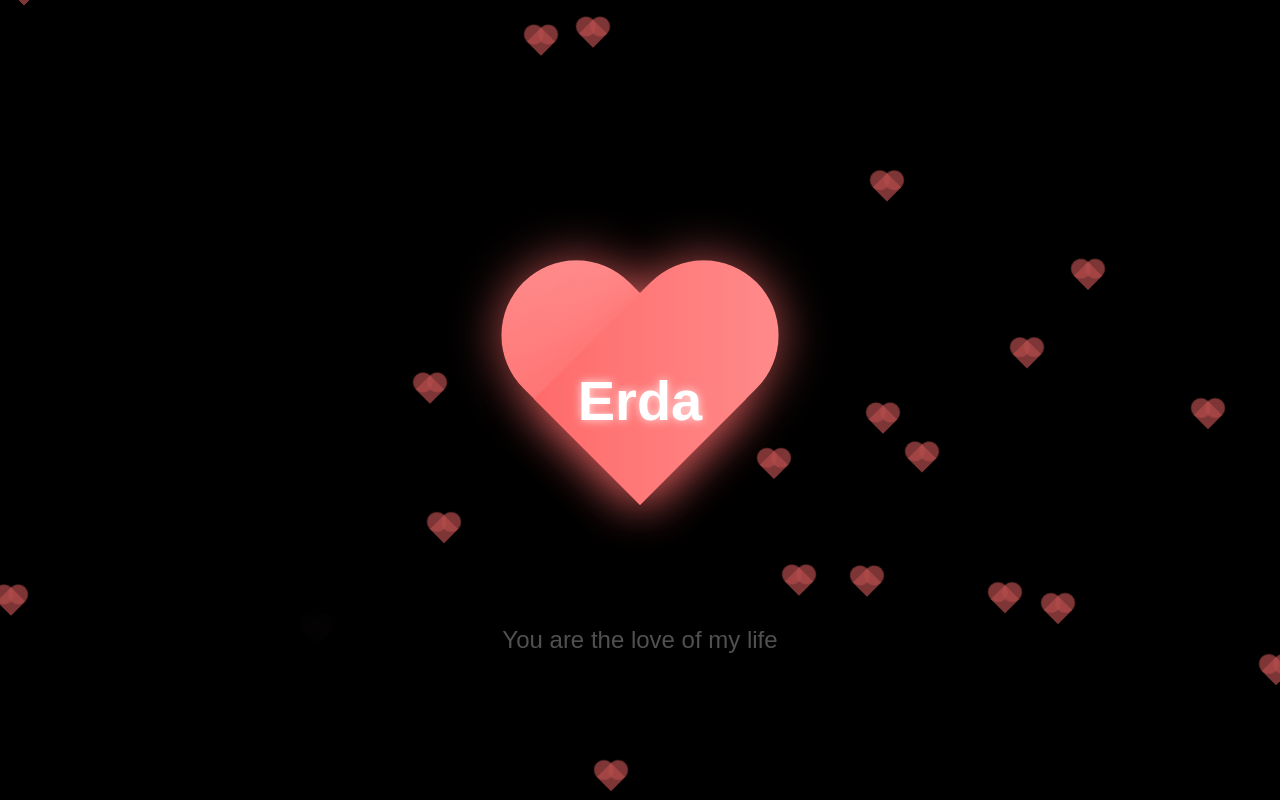
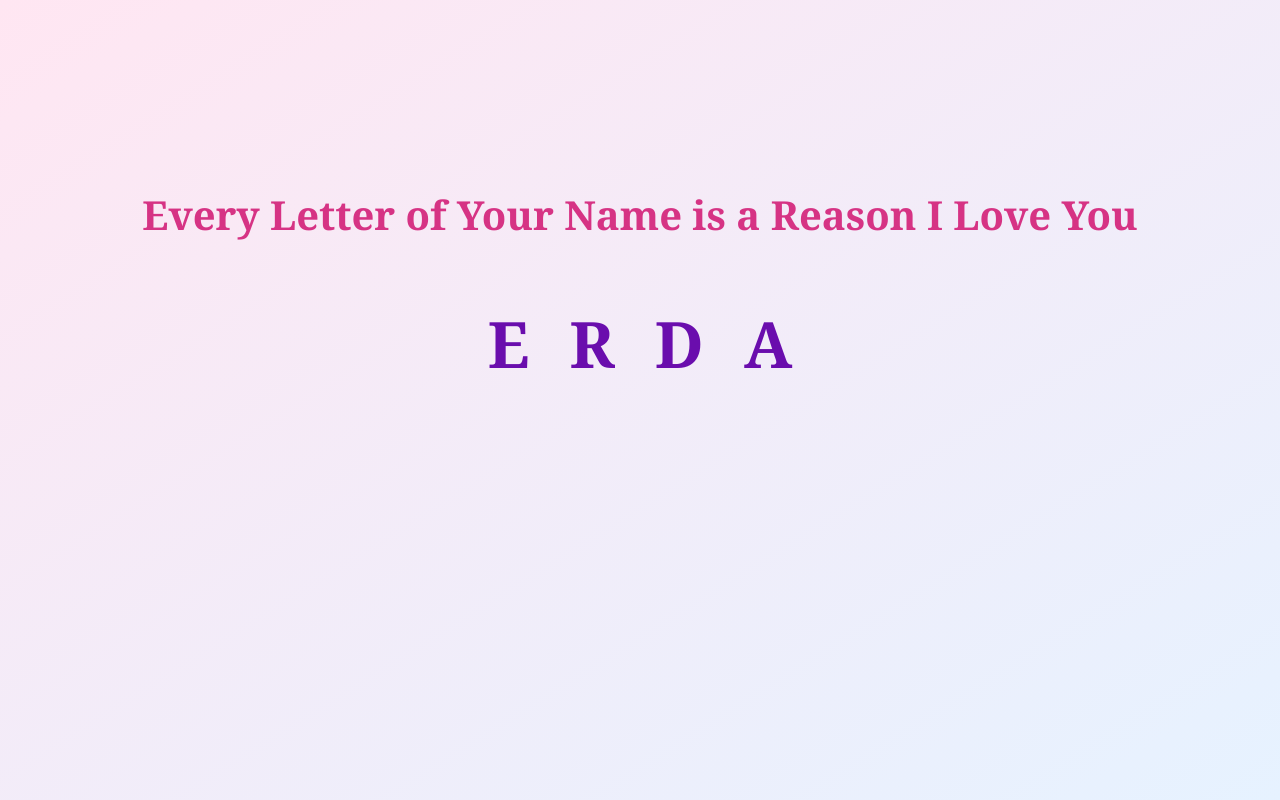
Before and after one commit to AbaziGroup/Erda, a plain HTML site: page Index.html in a window 1280 px wide. Drawn offline with Linux system fonts and the light colour scheme.

Commit message:
Update Index.html

```diff
--- a/Index.html
+++ b/Index.html
@@ -3,222 +3,102 @@
 <head>
     <meta charset="UTF-8">
     <meta name="viewport" content="width=device-width, initial-scale=1.0">
-    <title>For My Beautiful Erda</title>
+    <title>For My Erda</title>
     <style>
-        * {
-            margin: 0;
-            padding: 0;
-            box-sizing: border-box;
-            font-family: 'Arial', sans-serif;
-        }
-
         body {
-            background-color: #000;
-            color: #fff;
-            min-height: 100vh;
-            overflow: hidden;
+            font-family: 'Georgia', serif;
+            background: linear-gradient(to bottom right, #ffe6f2, #e6f2ff);
             display: flex;
             justify-content: center;
             align-items: center;
+            min-height: 100vh;
+            margin: 0;
+            color: #333;
         }
-
         .container {
             text-align: center;
-            position: relative;
-            width: 100%;
-            height: 100vh;
+            padding: 2rem;
         }
-
-        .heart-container {
-            position: absolute;
-            top: 50%;
-            left: 50%;
-            transform: translate(-50%, -50%) scale(0);
-            animation: heartReveal 2.5s ease-out forwards;
-            animation-delay: 1s;
+        .title {
+            font-size: 2.5rem;
+            margin-bottom: 3rem;
+            color: #d63384;
         }
-
-        .heart {
-            position: relative;
-            width: 300px;
-            height: 270px;
+        .name-letters {
+            display: flex;
+            justify-content: center;
+            gap: 20px;
+            margin-bottom: 3rem;
+        }
+        .letter {
+            font-size: 4rem;
+            font-weight: bold;
+            cursor: pointer;
+            transition: all 0.3s ease;
+            color: #6a0dad;
+            padding: 10px;
+            border-radius: 10px;
+        }
+        .letter:hover {
+            transform: translateY(-10px) scale(1.2);
+            background-color: rgba(255, 255, 255, 0.5);
+        }
+        .message-box {
+            min-height: 150px;
+            padding: 20px;
+            border: 2px dashed #d63384;
+            border-radius: 15px;
+            background-color: rgba(255, 255, 255, 0.8);
+            font-size: 1.2rem;
+            line-height: 1.6;
+            max-width: 600px;
             margin: 0 auto;
+            opacity: 0;
+            transition: opacity 0.5s ease;
         }
-
-        .heart:before, .heart:after {
-            content: '';
-            position: absolute;
-            top: 0;
-            width: 150px;
-            height: 240px;
-            background: linear-gradient(45deg, #ff6b6b, #ff8e8e);
-            border-radius: 150px 150px 0 0;
-            box-shadow: 0 0 50px rgba(255, 107, 107, 0.7);
-        }
-
-        .heart:before {
-            left: 150px;
-            transform: rotate(-45deg);
-            transform-origin: 0 100%;
-        }
-
-        .heart:after {
-            left: 0;
-            transform: rotate(45deg);
-            transform-origin: 100% 100%;
-        }
-
-        .name {
-            position: absolute;
-            top: 50%;
-            left: 50%;
-            transform: translate(-50%, -50%);
-            font-size: 3.5rem;
-            font-weight: bold;
-            color: white;
-            text-shadow: 0 0 10px rgba(255, 255, 255, 0.8);
-            opacity: 0;
-            animation: nameReveal 2s ease-in forwards;
-            animation-delay: 3s;
-        }
-
-        .message {
-            position: absolute;
-            bottom: 20%;
-            width: 100%;
-            text-align: center;
-            font-size: 1.5rem;
-            opacity: 0;
-            animation: messageReveal 2s ease-in forwards;
-            animation-delay: 4s;
-        }
-
-        .hearts-background {
-            position: absolute;
-            width: 100%;
-            height: 100%;
-            top: 0;
-            left: 0;
-            z-index: -1;
-        }
-
-        .floating-heart {
-            position: absolute;
-            width: 20px;
-            height: 20px;
-            background: rgba(255, 107, 107, 0.7);
-            transform: rotate(45deg);
-            opacity: 0;
-            animation: float 6s ease-in-out infinite;
-        }
-
-        .floating-heart:before, .floating-heart:after {
-            content: '';
-            width: 20px;
-            height: 20px;
-            background: rgba(255, 107, 107, 0.7);
-            border-radius: 50%;
-            position: absolute;
-        }
-
-        .floating-heart:before {
-            top: -10px;
-            left: 0;
-        }
-
-        .floating-heart:after {
-            top: 0;
-            left: -10px;
-        }
-
-        @keyframes heartReveal {
-            0% {
-                transform: translate(-50%, -50%) scale(0);
-                opacity: 0;
-            }
-            50% {
-                transform: translate(-50%, -50%) scale(1.2);
-                opacity: 1;
-            }
-            100% {
-                transform: translate(-50%, -50%) scale(1);
-                opacity: 1;
-            }
-        }
-
-        @keyframes nameReveal {
-            0% {
-                opacity: 0;
-                transform: translate(-50%, -50%) scale(0.5);
-            }
-            100% {
-                opacity: 1;
-                transform: translate(-50%, -50%) scale(1);
-            }
-        }
-
-        @keyframes messageReveal {
-            0% {
-                opacity: 0;
-                transform: translateY(20px);
-            }
-            100% {
-                opacity: 1;
-                transform: translateY(0);
-            }
-        }
-
-        @keyframes float {
-            0%, 100% {
-                transform: translateY(0) rotate(45deg);
-                opacity: 0;
-            }
-            10%, 90% {
-                opacity: 0.7;
-            }
-            50% {
-                transform: translateY(-20px) rotate(45deg);
-                opacity: 0.7;
-            }
+        .message-box.show {
+            opacity: 1;
         }
     </style>
 </head>
 <body>
     <div class="container">
-        <div class="heart-container">
-            <div class="heart"></div>
-            <div class="name">Erda</div>
+        <h1 class="title">Every Letter of Your Name is a Reason I Love You</h1>
+
+        <div class="name-letters">
+            <!-- We'll create the letters with JavaScript -->
         </div>
-        <div class="message">
-            You are the love of my life
+
+        <div class="message-box" id="messageBox">
+            Click on a letter to discover its secret.
         </div>
-        <div class="hearts-background" id="heartsBg"></div>
     </div>
 
     <script>
-        // Create floating hearts in the background
-        const heartsBg = document.getElementById('heartsBg');
+        // Personalize these messages for your girlfriend!
+        const messages = {
+            "E": "E is for <strong>Eternal</strong>. My feelings for you aren't temporary; they feel timeless and endless, like the stars.",
+            "R": "R is for <strong>Resonance</strong>. From the moment we met, our souls resonated on a frequency I never knew existed.",
+            "D": "D is for <strong>Devotion</strong>. I am devoted to you, to your happiness, and to building a beautiful life together.",
+            "A": "A is for <strong>Adoration</strong>. I don't just love you, I adore every little thing that makes you who you are."
+            // If her name has more letters, just add them here!
+        };
 
-        for (let i = 0; i < 30; i++) {
-            const heart = document.createElement('div');
-            heart.classList.add('floating-heart');
+        const name = "ERDA"; // You can change this if it's spelled differently
+        const nameLettersContainer = document.querySelector('.name-letters');
+        const messageBox = document.getElementById('messageBox');
 
-            // Random position
-            const left = Math.random() * 100;
-            const top = Math.random() * 100;
-
-            heart.style.left = `${left}%`;
-            heart.style.top = `${top}%`;
-
-            // Random animation delay and duration
-            const delay = Math.random() * 10;
-            const duration = 5 + Math.random() * 5;
-
-            heart.style.animationDelay = `${delay}s`;
-            heart.style.animationDuration = `${duration}s`;
-
-            heartsBg.appendChild(heart);
-        }
+        // Create the interactive letters
+        name.split('').forEach(letter => {
+            const letterElement = document.createElement('div');
+            letterElement.className = 'letter';
+            letterElement.textContent = letter;
+            letterElement.addEventListener('click', () => {
+                messageBox.innerHTML = messages[letter] || `The letter ${letter} is as unique and special as you are.`;
+                messageBox.classList.add('show');
+            });
+            nameLettersContainer.appendChild(letterElement);
+        });
     </script>
 </body>
 </html>
```
